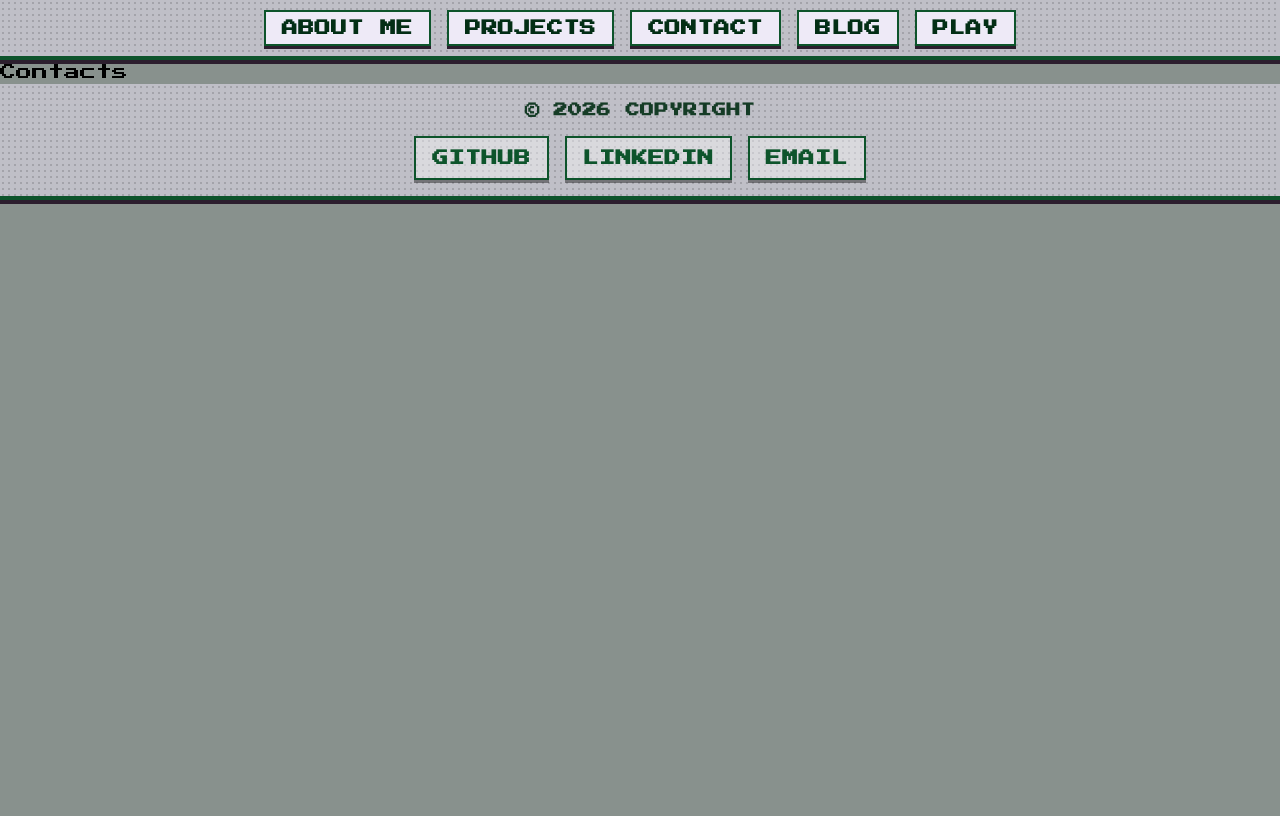
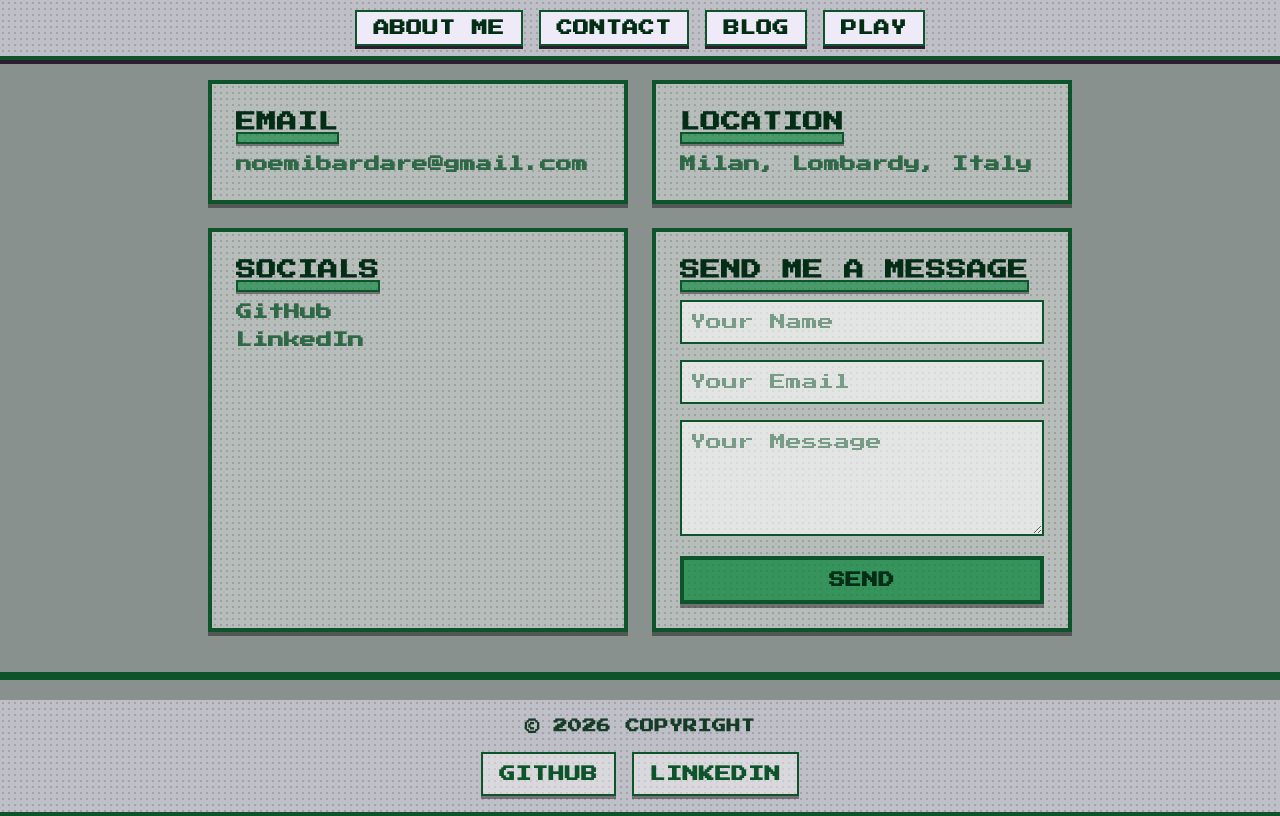
Before and after one commit to murphy-afk/personal, a React (Vite) app: page /contact in a window 1280 px wide. Built offline with nearby package versions, Linux system fonts and the light colour scheme.

Commit message:
feat: contact page

```diff
--- a/package.json
+++ b/package.json
@@ -11,6 +11,7 @@
   },
   "dependencies": {
     "@tailwindcss/vite": "^4.2.1",
+    "emailjs-com": "^3.2.0",
     "react": "^19.2.0",
     "react-dom": "^19.2.0",
     "react-router-dom": "^7.13.1",
--- a/src/components/Footer.jsx
+++ b/src/components/Footer.jsx
@@ -2,9 +2,8 @@ import { Link } from "react-router-dom"
 
 export default function Footer() {
   const links = [
-    { name: 'GitHub', href: 'https://github.com' },
-    { name: 'LinkedIn', href: 'https://linkedin.com' },
-    { name: 'Email', href: 'mailto:noemibardare@gmail.com' }
+    { name: 'GitHub', href: 'https://github.com/murphy-afk' },
+    { name: 'LinkedIn', href: 'https://www.linkedin.com/in/noemi-bardar%C3%A8-2373a8375/' }
   ]
 
   return (
@@ -31,6 +30,7 @@ export default function Footer() {
             <Link
               key={link.name}
               to={link.href}
+              target="blank"
               className="
                 px-4 py-2
                 bg-white/40
--- a/src/components/Header.jsx
+++ b/src/components/Header.jsx
@@ -3,7 +3,7 @@ import { Link } from "react-router-dom"
 export default function Header() {
   const navLinks = [
     { name: 'About me', href: '/aboutme' },
-    { name: 'Projects', href: '/projects' },
+    // { name: 'Projects', href: '/projects' },
     { name: 'Contact', href: '/contact' },
     { name: 'Blog', href: '/blog' },
     { name: 'Play', href: '/play' },
--- a/src/pages/Contacts.jsx
+++ b/src/pages/Contacts.jsx
@@ -1,5 +1,142 @@
+import emailjs from "emailjs-com";
+
 export default function Contacts() {
+
+  function handleSubmit(e) {
+    e.preventDefault();
+
+    emailjs.sendForm(
+      "service_mltyxq6",
+      "template_phh0sch",
+      e.target,
+      "LjA5Wns-yjcERNBd2"
+    )
+    .then(() => {
+      alert("Message sent!");
+      e.target.reset();
+    })
+    .catch((error) => {
+      console.error("EmailJS error:", error);
+      alert("Something went wrong. Try again later.");
+    });
+  }
+
   return (
-    <h1>Contacts</h1>
-  )
+    <div className="space-y-10 my-5">
+      <section className="max-w-4xl mx-auto grid grid-cols-1 md:grid-cols-2 gap-6 px-4">
+        <div
+          className="
+            bg-white/40 backdrop-blur-md p-6
+            border-4 border-green-900
+            shadow-[0_4px_0_rgba(0,0,0,0.4)]
+            transition-all duration-200
+            hover:translate-y-1 hover:shadow-[0_2px_0_rgba(0,0,0,0.4)]
+            bg-[radial-gradient(rgba(0,0,0,0.15)_1px,transparent_1px)]
+            bg-size-[6px_6px]">
+          <h2 className="text-xl font-bold text-green-950 mb-4 relative inline-block tracking-wide uppercase">
+            Email
+            <span className="absolute left-0 -bottom-2 w-full h-3
+              bg-green-700/60 border-2 border-green-900
+              shadow-[0_2px_0_rgba(0,0,0,0.4)]"></span>
+          </h2>
+          <p className="text-green-900/80 font-semibold">
+            <a
+              href="mailto:noemibardare@gmail.com"
+              className="hover:text-green-700 transition-all hover:translate-x-1 inline-block">
+              noemibardare@gmail.com
+            </a>
+          </p>
+        </div>
+        <div
+          className="
+            bg-white/40 backdrop-blur-md p-6
+            border-4 border-green-900
+            shadow-[0_4px_0_rgba(0,0,0,0.4)]
+            transition-all duration-200
+            hover:translate-y-1 hover:shadow-[0_2px_0_rgba(0,0,0,0.4)]
+            bg-[radial-gradient(rgba(0,0,0,0.15)_1px,transparent_1px)]
+            bg-size-[6px_6px]">
+          <h2 className="text-xl font-bold text-green-950 mb-4 relative inline-block tracking-wide uppercase">
+            Location
+            <span className="absolute left-0 -bottom-2 w-full h-3
+              bg-green-700/60 border-2 border-green-900
+              shadow-[0_2px_0_rgba(0,0,0,0.4)]"></span>
+          </h2>
+          <p className="text-green-900/80 font-semibold">
+            Milan, Lombardy, Italy
+          </p>
+        </div>
+        <div
+          className="
+            bg-white/40 backdrop-blur-md p-6
+            border-4 border-green-900
+            shadow-[0_4px_0_rgba(0,0,0,0.4)]
+            transition-all duration-200
+            hover:translate-y-1 hover:shadow-[0_2px_0_rgba(0,0,0,0.4)]
+            bg-[radial-gradient(rgba(0,0,0,0.15)_1px,transparent_1px)]
+            bg-size-[6px_6px]">
+          <h2 className="text-xl font-bold text-green-950 mb-4 relative inline-block tracking-wide uppercase">
+            Socials
+            <span className="absolute left-0 -bottom-2 w-full h-3
+              bg-green-700/60 border-2 border-green-900
+              shadow-[0_2px_0_rgba(0,0,0,0.4)]"></span>
+          </h2>
+          <ul className="space-y-1 text-green-900/80 font-semibold">
+            <li className="hover:text-green-700 hover:translate-x-1 transition-all">
+              <a href="#" target="_blank">GitHub</a>
+            </li>
+            <li className="hover:text-green-700 hover:translate-x-1 transition-all">
+              <a href="#" target="_blank">LinkedIn</a>
+            </li>
+          </ul>
+        </div>
+        <div
+          className="
+            bg-white/40 backdrop-blur-md p-6
+            border-4 border-green-900
+            shadow-[0_4px_0_rgba(0,0,0,0.4)]
+            transition-all duration-200
+            hover:translate-y-1 hover:shadow-[0_2px_0_rgba(0,0,0,0.4)]
+            bg-[radial-gradient(rgba(0,0,0,0.15)_1px,transparent_1px)]
+            bg-size-[6px_6px]">
+          <h2 className="text-xl font-bold text-green-950 mb-4 relative inline-block tracking-wide uppercase">
+            Send me a Message
+            <span className="absolute left-0 -bottom-2 w-full h-3
+              bg-green-700/60 border-2 border-green-900
+              shadow-[0_2px_0_rgba(0,0,0,0.4)]"></span>
+          </h2>
+          <form className="space-y-4" onSubmit={handleSubmit}>
+            <input
+              type="text"
+              name="name"
+              placeholder="Your Name"
+              className="w-full p-2 border-2 border-green-900 bg-white/60 font-medium text-green-900 focus:outline-none"/>
+            <input
+              type="email"
+              name="email"
+              placeholder="Your Email"
+              className="w-full p-2 border-2 border-green-900 bg-white/60 font-medium text-green-900 focus:outline-none"/>
+            <textarea
+              name="message"
+              placeholder="Your Message"
+              rows="4"
+              className="w-full p-2 border-2 border-green-900 bg-white/60 font-medium text-green-900 focus:outline-none"></textarea>
+            <button
+              type="submit"
+              className="
+                w-full py-2 font-bold uppercase tracking-wide
+                bg-green-700/70 text-green-950 border-4 border-green-900
+                shadow-[0_4px_0_rgba(0,0,0,0.4)]
+                hover:translate-y-1 hover:shadow-[0_2px_0_rgba(0,0,0,0.4)]
+                transition-all">
+              Send
+            </button>
+          </form>
+        </div>
+
+      </section>
+
+      <hr className="border-green-900 border-4" />
+    </div>
+  );
 }
```
Also changed, not shown: 1 other file (tests, documents, lock files or other folders).
